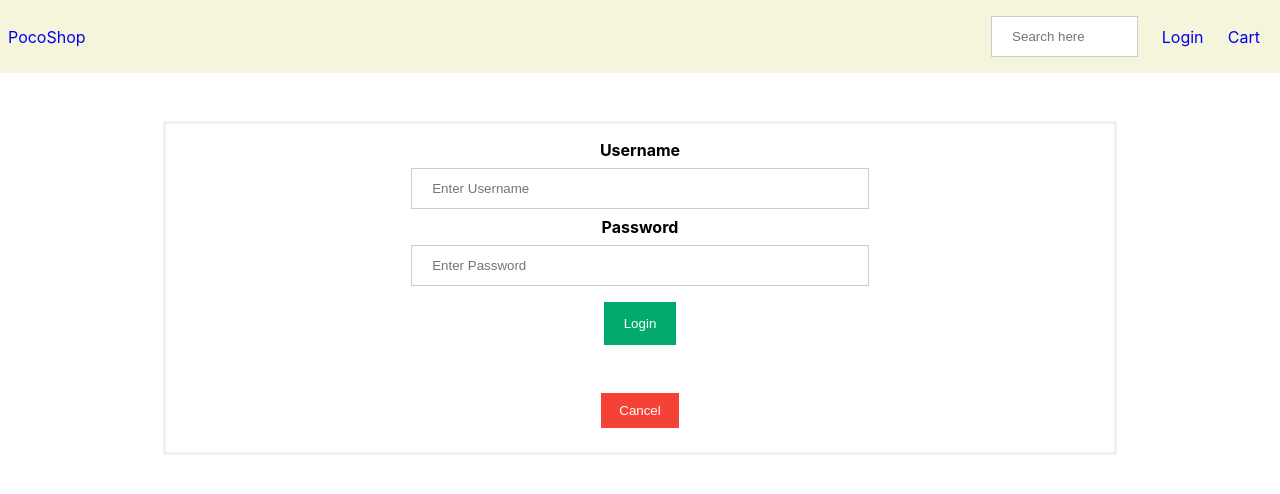
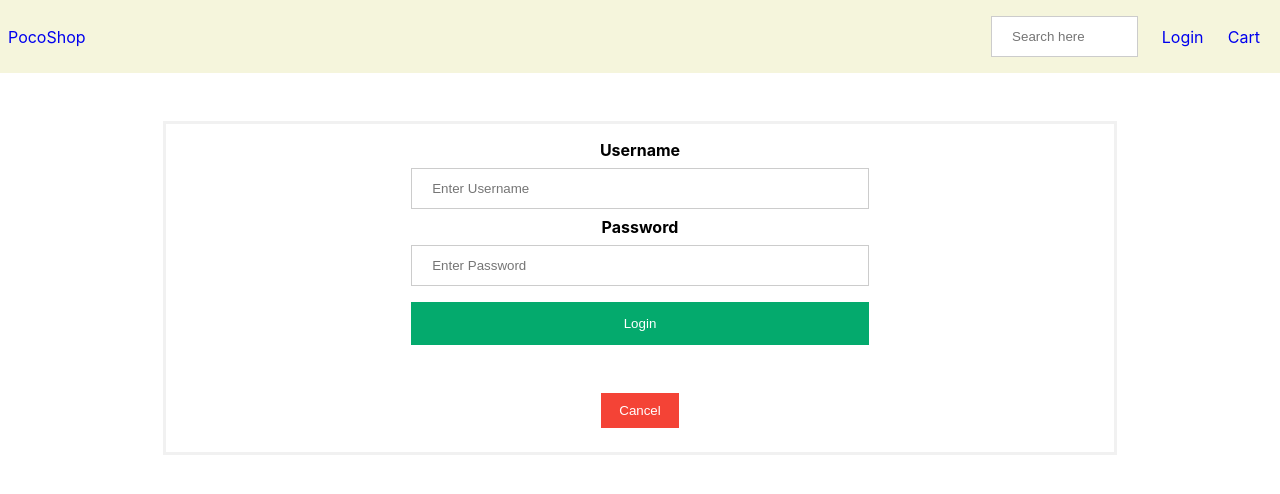
Before and after one commit to shanyaverma03/pico-shop, a React (Create React App) app: page /login in a window 1280 px wide. Shown: the top 494 px of the page. Built offline with nearby package versions, Linux system fonts and the light colour scheme.

Commit message:
Change button width

```diff
--- a/src/components/authentication/Auth.module.css
+++ b/src/components/authentication/Auth.module.css
@@ -27,6 +27,7 @@ button {
   margin: 8px 0;
   border: none;
   cursor: pointer;
+  width: 50%;
 }
 
 button:hover {
```
